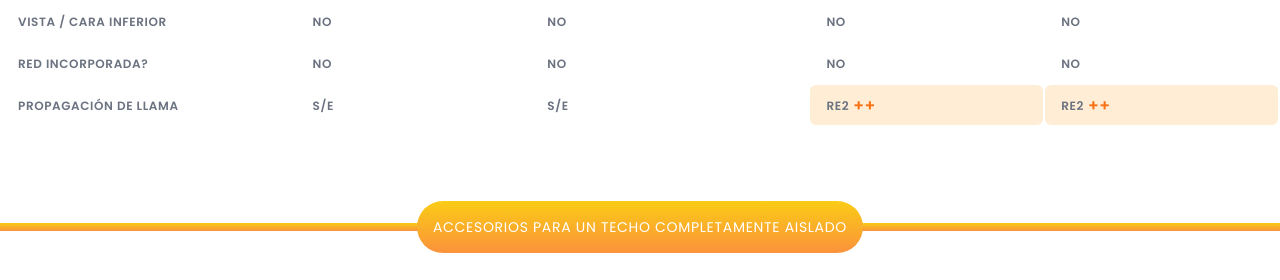
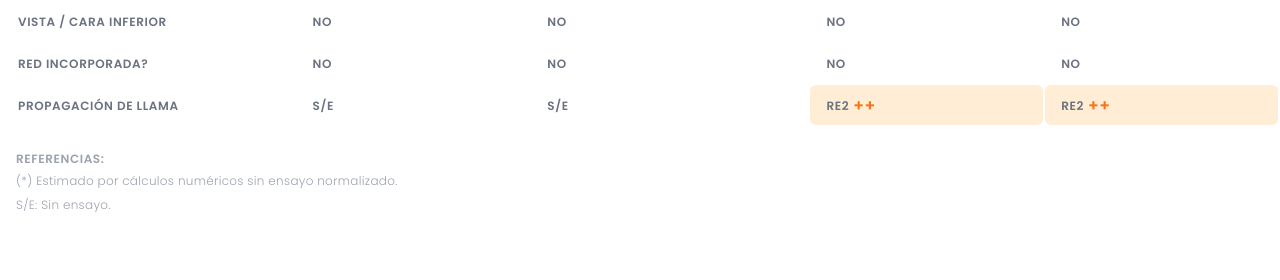
Before and after one commit to Isolant/landing-rufi, a Next.js app: page / in a window 1280 px wide. Shown: the part 3483-3763 px from the top of the page. Built offline with nearby package versions, Linux system fonts and the light colour scheme.

Commit message:
Add references

```diff
--- a/pages/index.js
+++ b/pages/index.js
@@ -101,6 +101,29 @@ export default function Landing() {
           product={viviendaTwo.filter(product => product.title === activeProduct)}
         /> */}
       </section>
+      <div className='container mx-auto p-4 mt-2'>
+        <h4 className="uppercase tracking-wider text-xs text-gray-400 font-bold">Referencias:</h4>
+        <p
+          className="
+            text-gray-400
+            tracking-wide leading-relaxed
+            font-light text-xs
+            mt-1
+          "
+        >
+            (*) Estimado por c&aacute;lculos num&eacute;ricos sin ensayo normalizado.
+        </p>
+        <p
+          className="
+            text-gray-400
+            tracking-wide leading-relaxed
+            font-light text-xs
+            mt-1
+          "
+        >
+            S/E: Sin ensayo.
+        </p>
+      </div>
       <Accesories />
       <Isoplus />
       <Cta />
```
